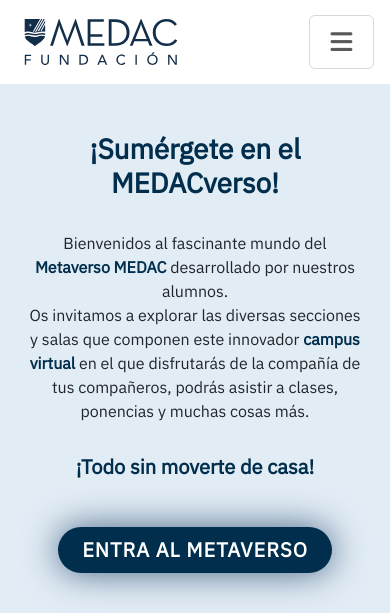
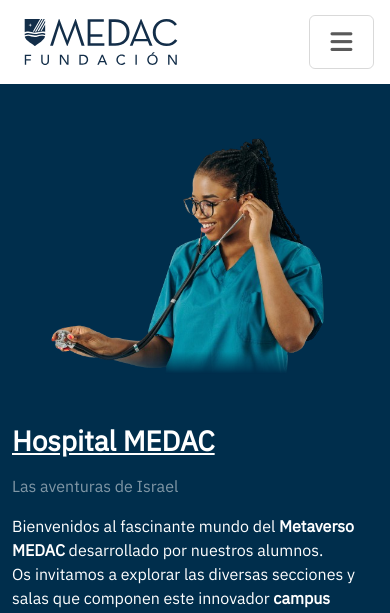
Before and after one commit to Letualtv/Hospital-MEDAC, a PHP site: page / in a window 390 px wide. Shown: the top 613 px of the page. Run offline with PHP 8.4, Linux system fonts and the light colour scheme; some libraries are stand-ins or nearby versions.

Commit message:
act main

```diff
--- a/containers/main/main.css
+++ b/containers/main/main.css
@@ -21,7 +21,7 @@
   font-weight: 700;
 }
 #mainContainer {
-  background-color: #e2ecf5;
+  background-color: #002E4C;
 }
 .imgMeta {
   max-height: 90vh;
--- a/containers/main/main.html
+++ b/containers/main/main.html
@@ -1,16 +1,16 @@
-
 <section id="mainContainer" class="container-fluid">
   <div class="row">
-      <div class="col-md-6 col-xs-12 m-auto mainContent my-auto">
-          <h1 class="blue text-center pt-5 pt-lg-0 pb-2 fw-bolder">¡Sumérgete en el MEDACverso!</h1>
-          <p class="text-center p-3 ">Bienvenidos al fascinante mundo del <b class="blue">Metaverso MEDAC</b> desarrollado por nuestros alumnos. <br/>
-              Os invitamos a explorar las diversas secciones y salas que componen este innovador <b class="blue">campus virtual</b> en el que disfrutarás de la compañía de tus compañeros, podrás asistir a clases, ponencias y muchas cosas más.
-          <h5 class="text-center fw-bold blue">¡Todo sin moverte de casa!</h5>
+    <div class="col-md-6 col-xs-12 pt-5">
+        <img fetchpriority="high" src="assets\web\imgmain.png" alt="Imagen de metaverso Medac" class="img-fluid imgMeta d-flex mx-auto">
+    </div>
+      <div class="col-md-4 col-xs-12 mainContent my-auto">
+          <h1 class="text-left pt-5 pt-lg-0 pb-2 fw-bolder text-white"><u>Hospital MEDAC</u></h1>
+          <p class="text-white-50">Las aventuras de Israel</p>
+          <p class="text-left text-white ">Bienvenidos al fascinante mundo del <b class="">Metaverso MEDAC</b> desarrollado por nuestros alumnos. <br/>
+              Os invitamos a explorar las diversas secciones y salas que componen este innovador <b class="">campus virtual</b> en el que disfrutarás de la compañía de tus compañeros, podrás asistir a clases, ponencias y muchas cosas más.
+          <h5 class="text-left fw-bold text-white">¡Todo sin moverte de casa!</h5>
           </p>
-          <a href="login.php"><button id="titleButton"  class="btn fw-bolder btn-lg px-4 rounded-pill mx-auto d-flex my-5">ENTRA AL METAVERSO</button></a>
-      </div>
-      <div class="col-md-5 col-xs-12 ">
-          <img fetchpriority="high" src="assets/assembly/web/mainPic.webp" alt="Imagen de metaverso Medac" class="img-fluid imgMeta d-flex mx-auto">
+          <!-- <a href="login.php"><button id="titleButton"  class="btn fw-bolder btn-lg px-4 rounded-pill mx-auto d-flex my-5">ENTRA AL METAVERSO</button></a> -->
       </div>
   </div>
 </section>
```
Also changed, not shown: assets/web/imgmain.png (added).
